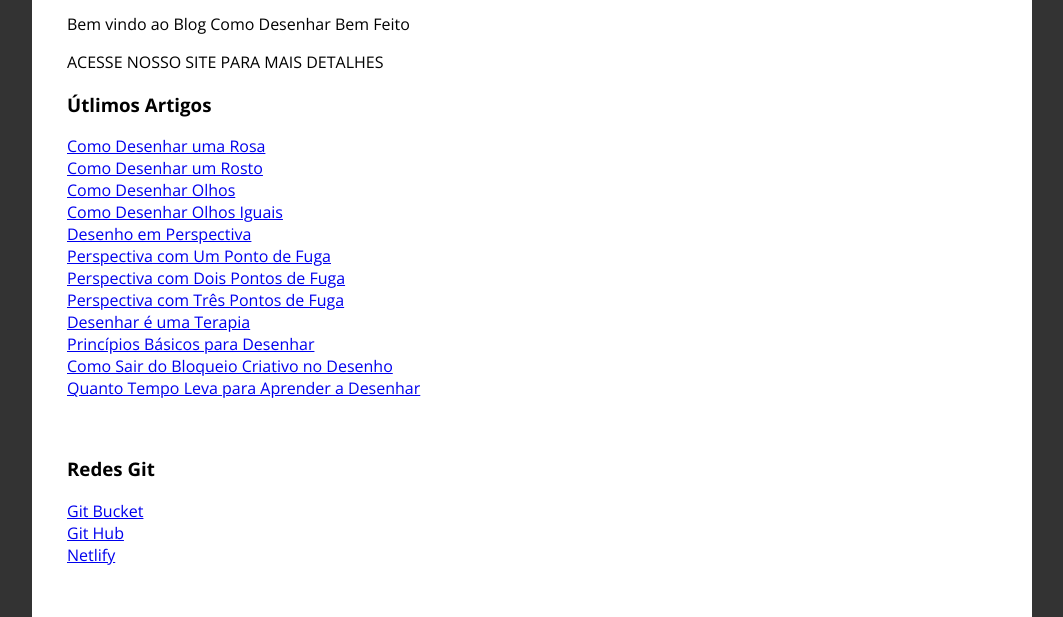
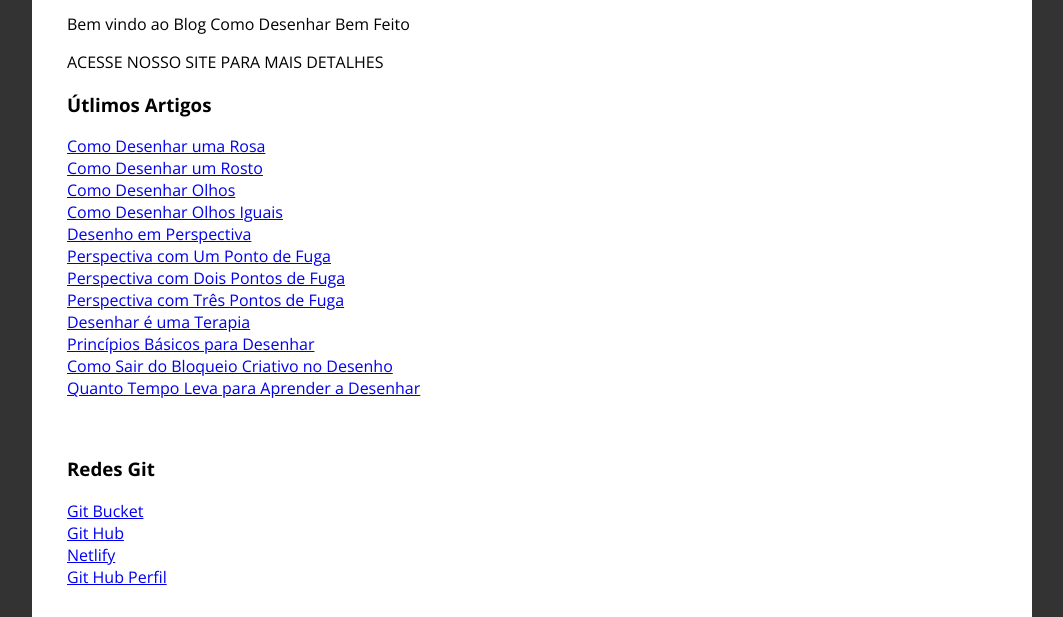
Before and after one commit to comodesenharbem/comodesenharbem, a plain HTML site: page index.html in a window 1280 px wide. Shown: the part 183-800 px from the top of the page, without its empty margins (108-1171 px from the left). Drawn offline with nearby package versions, Linux system fonts and the light colour scheme.

Commit message:
Update index.html

```diff
--- a/index.html
+++ b/index.html
@@ -67,6 +67,7 @@ footer, footer a {color:#fff;}
 <a href="https://bitbucket.org/comodesenharbem/como-desenhar-bem/src/master/">Git Bucket</a><br>
 <a href="https://github.com/comodesenharbem/comodesenharbem/tree/master">Git Hub</a><br>
 <a href="https://comodesenharbem.netlify.com/">Netlify</a><br>
+<a href="https://github.com/comodesenharbem">Git Hub Perfil</a><br>
 </p>
 <br>
 <h3>Redes Sociais e Clouds-</h3>
```
